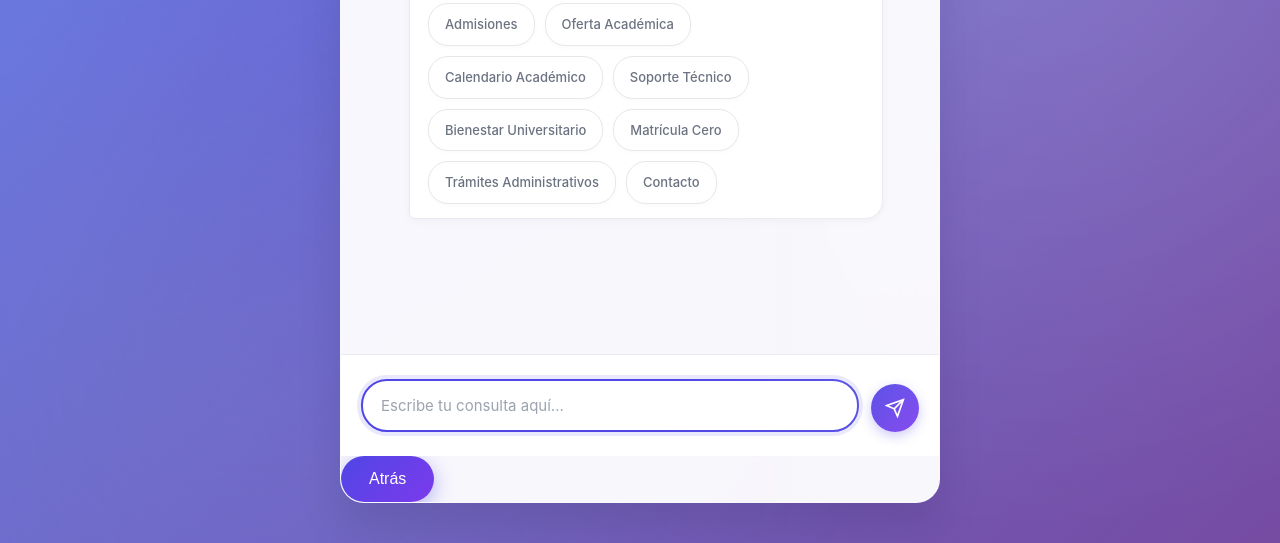
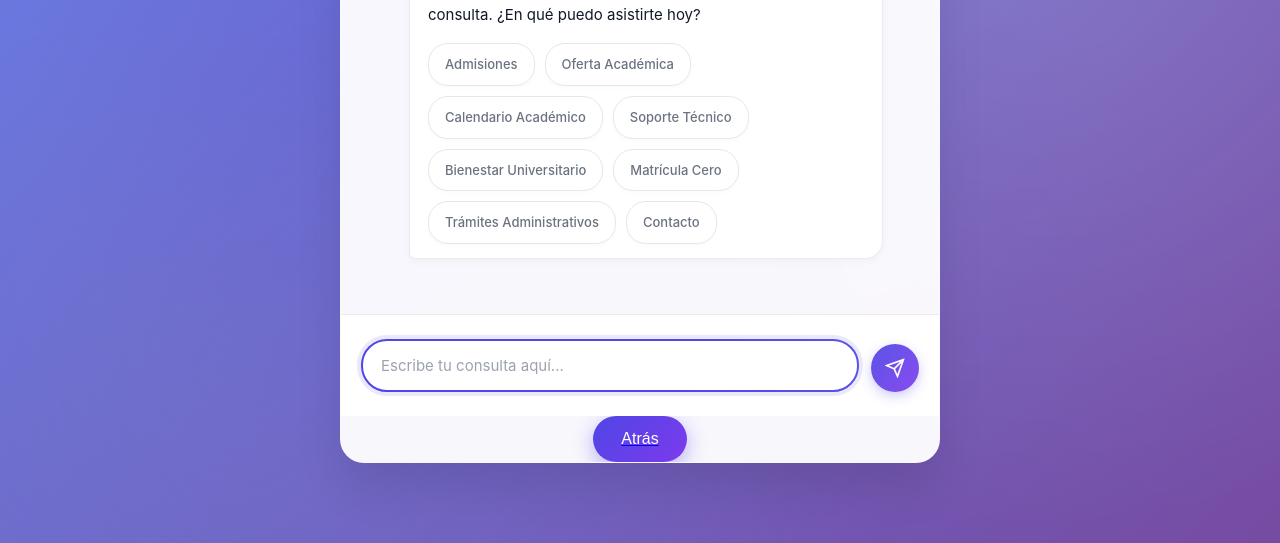
Before and after one commit to JuniorBermudez/asistenteu-chatbot, a website: page public/index.html in a window 1280 px wide. Shown: the part 257-800 px from the top of the page. Drawn offline with Linux system fonts and the light colour scheme.

Commit message:
commit estilos
modificacion a los estilos css

```diff
--- a/public/index.html
+++ b/public/index.html
@@ -53,7 +53,7 @@
         </div>
 
         <a href="inicio.html">
-            <button class="start-chat-button">Atrás</button>
+            <button class="start-chat-button2">Atrás</button>
          </a>
     </div>
 
--- a/public/style.css
+++ b/public/style.css
@@ -63,7 +63,7 @@
         .chat-container {
             width: 100%;
             max-width: 600px;
-            height: 90vh;
+            height: 80vh;
             background: var(--bg-glass);
             backdrop-filter: blur(20px);
             -webkit-backdrop-filter: blur(20px);
@@ -199,7 +199,6 @@
             position: relative;
         }
 
-        /* Scrollbar personalizado mejorado */
         .chat-messages::-webkit-scrollbar {
             width: 6px;
         }
@@ -603,9 +602,25 @@
       box-shadow: 0 6px 20px rgba(79, 70, 229, 0.4);
     }
 
+    .start-chat-button2 {
+        background: var(--chat-gradient);
+        color: white;
+        padding: 14px 28px;
+        font-size: 16px;
+        border: none;
+        border-radius: 30px;
+        cursor: pointer;
+        transition: all var(--transition-medium);
+        box-shadow: 0 6px 20px rgba(79, 70, 229, 0.4);
+        display: block; /* Esto es clave para que margin auto funcione */
+        margin: 0 auto;
+    }
+
+
     .start-chat-button:hover {
       transform: scale(1.05) translateY(-2px);
       box-shadow: 0 10px 30px rgba(79, 70, 229, 0.5);
+
     }
 
     .logo-circle {
```
